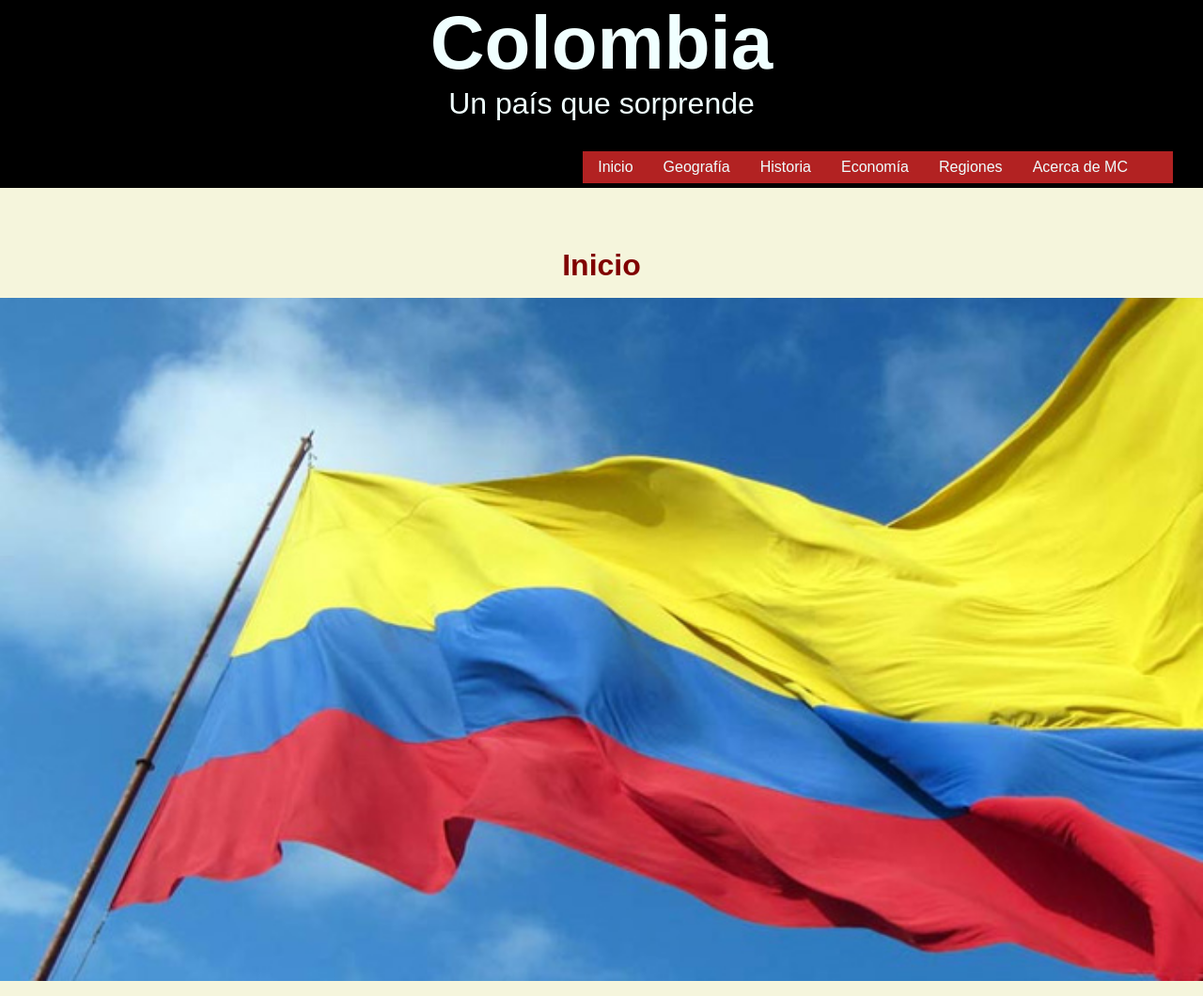
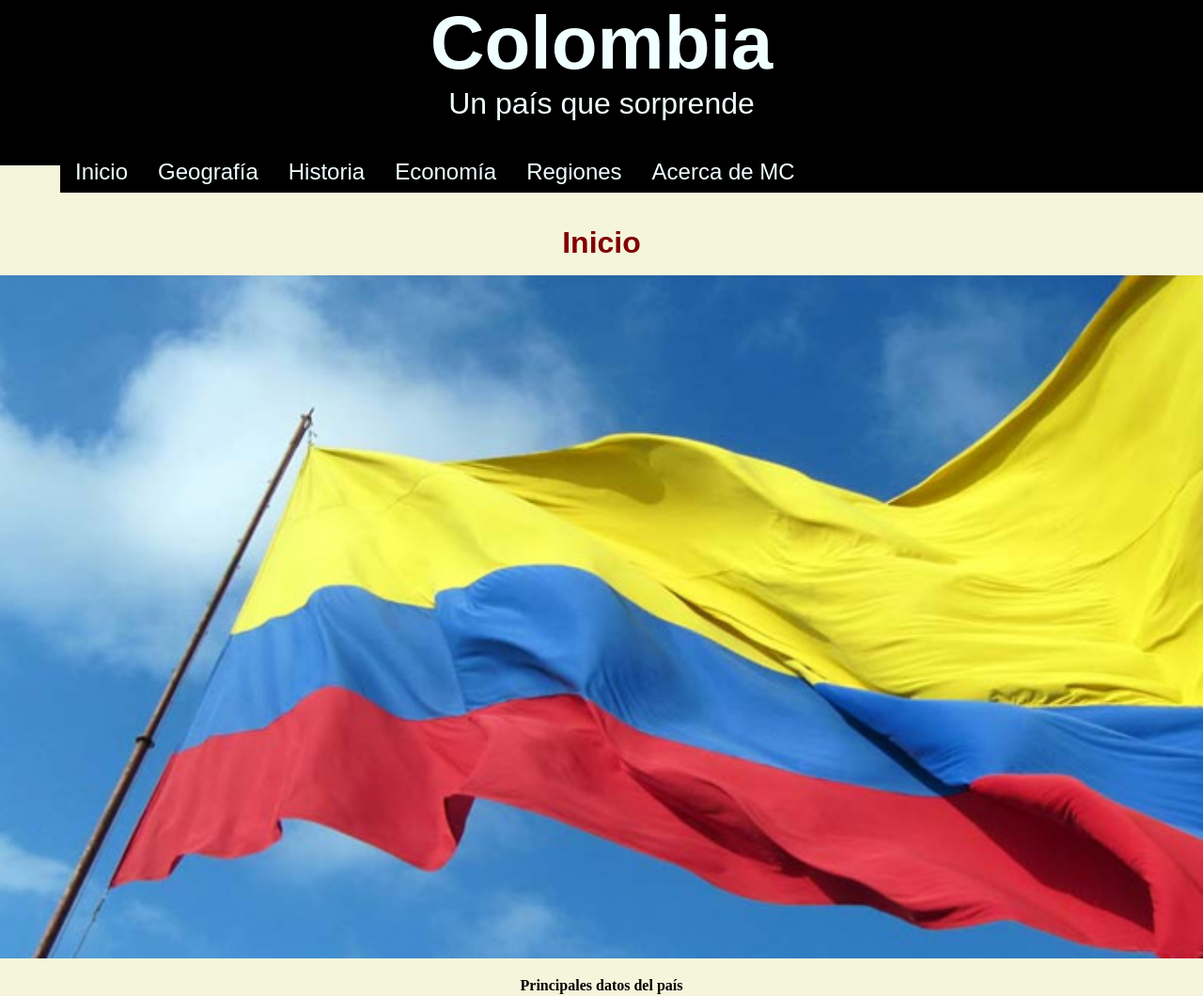
Before and after one commit to DiegoLopezSuarez/Modulo1WEB_CSS, a website: page proyecto_Colombia pruebas/proyecto.html in a window 1280 px wide. Shown: the top 1060 px of the page at 94% size. Drawn offline with Linux system fonts and the light colour scheme; a web font is replaced by a local one.

Commit message:
title 1 bandera en proyecto

```diff
--- a/proyecto_Colombia pruebas/css/01b_styless_Colombia.css
+++ b/proyecto_Colombia pruebas/css/01b_styless_Colombia.css
@@ -217,15 +217,15 @@ footer
     nav.menu-superior
     {
     display: block;
-    background-color: firebrick;
+    background-color: black;
     color: azure;
-    position: absolute;
-    right: 0;
+    margin-left: 2rem;
     top: 8,7rem;
     padding: 1rem;
     font-size: 0,5rem;
     padding-top: 0.5rem;
     padding-bottom: 0.5rem;
+
     }
 
     .menu-inferior
@@ -267,7 +267,7 @@ footer
 
     header
     {
-        height: 25vh;
+        height: 22vh;
     }
 
     h1
@@ -288,13 +288,12 @@ footer
     nav.menu-superior
     {
     display: block;
-    background-color: firebrick;
+    background-color:black;
     color: azure;
-    position: absolute;
-    right: 2rem;
-    top: 8,7rem;
+    top: 10,7rem;
+    margin-left: 4rem;
     padding: 1rem;
-    font-size: 1,5rem;
+    font-size: 1.5rem;
     padding-top: 0.5rem;
     padding-bottom: 0.5rem;
     }
--- a/proyecto_Colombia pruebas/proyecto.html
+++ b/proyecto_Colombia pruebas/proyecto.html
@@ -75,7 +75,7 @@
                 <h2>Inicio</h2>
 
                 <div>
-                <img src="./assets/20170519_170519-colombia.jpg" alt="Fotografia con la bandera de colombia">
+                <img src="./assets/20170519_170519-colombia.jpg" alt="Fotografia con la bandera de colombia" title="Bandera de Colombia">
                 </div>
 
 
```
